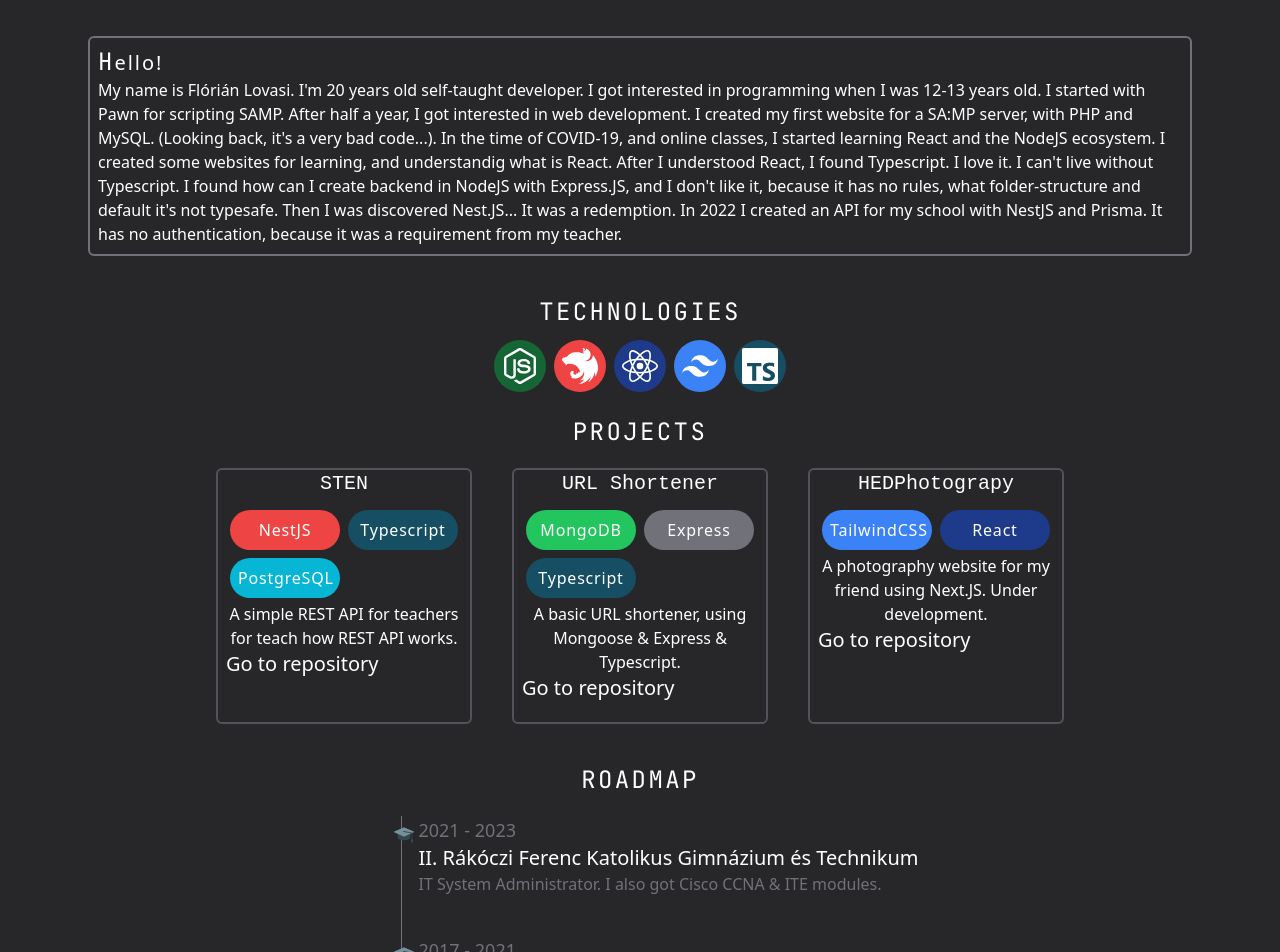
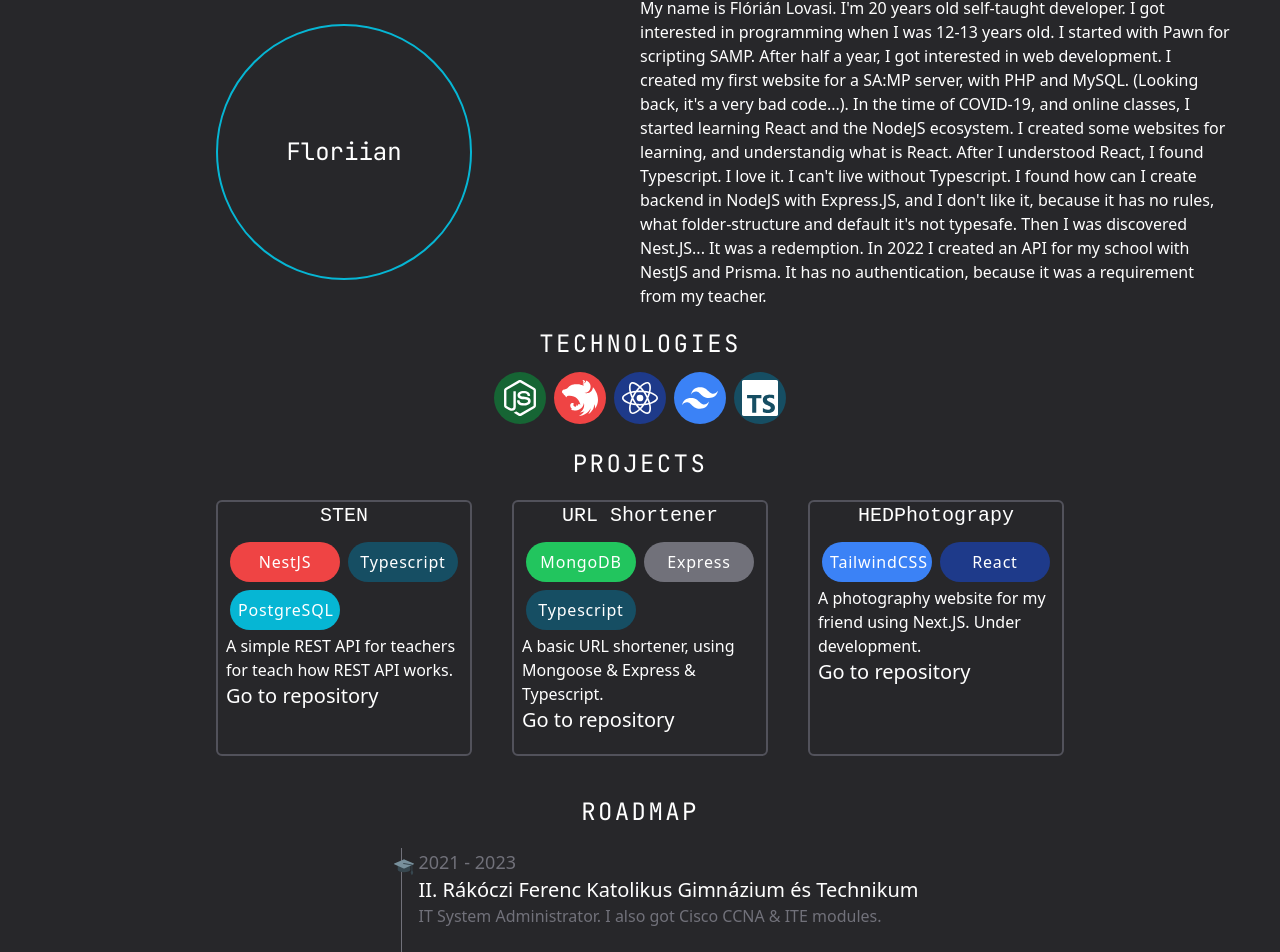
Before and after one commit to Floriian/floriian.github.io, a React (Vite) app: page / in a window 1280 px wide. Shown: the part 340-1292 px from the top of the page. Built offline with nearby package versions, Linux system fonts and the light colour scheme.

Commit message:
some ui fixes, and recreated about me.

```diff
--- a/src/components/AboutMe.tsx
+++ b/src/components/AboutMe.tsx
@@ -1,13 +1,15 @@
 import React from 'react';
+import { Avatar } from './Avatar';
 
 export function AboutMe() {
   const currentDate = new Date().getFullYear();
   return (
-    <div className="m-10 rounded-md border-2 border-zinc-500 p-2">
-      <p className="text-xl tracking-widest first-letter:font-jetbrains first-letter:text-2xl first-letter:uppercase">
-        Hello!
-      </p>
-      <p>
+    <div className="grid grid-cols-1 md:grid-cols-2">
+      <div className="self-center">
+        {/* THIS WOULD BE A PICTURE */}
+        <Avatar />
+      </div>
+      <div>
         My name is Flórián Lovasi. I'm {currentDate - 2002} years old
         self-taught developer. I got interested in programming when I was 12-13
         years old. I started with Pawn for scripting SAMP. After half a year, I
@@ -22,7 +24,7 @@ export function AboutMe() {
         typesafe. Then I was discovered Nest.JS... It was a redemption. In 2022
         I created an API for my school with NestJS and Prisma. It has no
         authentication, because it was a requirement from my teacher.
-      </p>
+      </div>
     </div>
   );
 }
--- a/src/components/Card.tsx
+++ b/src/components/Card.tsx
@@ -42,11 +42,11 @@ export function Card({ technology, body, repoUrl, title }: Props) {
           ))}
         </div>
         <div>
-          <p className="text-center">{body}</p>
+          <p>{body}</p>
         </div>
         <a
           href={repoUrl}
-          className="text-center text-xl transition-colors duration-150 hover:text-cyan-500"
+          className="text-xl transition-colors duration-150 hover:text-cyan-500"
         >
           Go to repository
         </a>
--- a/src/components/RoadMap.tsx
+++ b/src/components/RoadMap.tsx
@@ -13,24 +13,27 @@ export function RoadMap() {
           return b.startDate - a.startDate;
         })
         .map((rmap) => (
-          <motion.li
-            ref={ref}
+          <li
             className="mb-10 ml-4"
             key={rmap.description}
-            animate={inView ? { x: 0, opacity: 1 } : { x: 1, opacity: 0 }}
-            transition={{
-              duration: 0.3,
-            }}
           >
             <div className="absolute -left-2 mt-2 h-6 w-6 text-xl">
               {rmap.type === 'SCHOOL' ? <FcGraduationCap /> : <MdWork />}
             </div>
-            <time className="text-lg text-zinc-500">
-              {rmap.startDate} - {rmap.endDate}{' '}
-            </time>
-            <h3 className="text-xl">{rmap.name}</h3>
-            <p className="text-zinc-500">{rmap.description}</p>
-          </motion.li>
+            <motion.div
+              ref={ref}
+              animate={inView ? { x: 0, opacity: 1 } : { x: 20, opacity: 0 }}
+              transition={{
+                duration: 0.5,
+              }}
+            >
+              <time className="text-lg text-zinc-500">
+                {rmap.startDate} - {rmap.endDate}{' '}
+              </time>
+              <h3 className="text-xl">{rmap.name}</h3>
+              <p className="text-zinc-500">{rmap.description}</p>
+            </motion.div>
+          </li>
         ))}
     </ol>
   );
```
